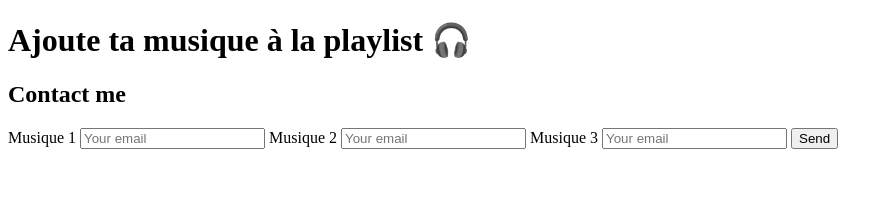
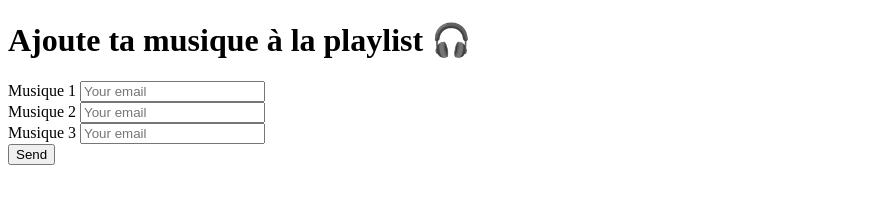
Before and after one commit to kokiko92/spotify-backend, a plain HTML site: page index.html in a window 1280 px wide. Shown: the whole page, without its empty margins (0-893 px from the left). Drawn offline with Linux system fonts and the light colour scheme.

Commit message:
Update index.html

```diff
--- a/index.html
+++ b/index.html
@@ -6,24 +6,20 @@
 </head>
 <body>
   <h1>Ajoute ta musique à la playlist 🎧</h1>
- <!-- Formulaire de contact -->
- <section class="contact">
-  <div id="ancrage">
-    <h2>Contact me</h2>
-  </div>
+
   <form action="https://formspree.io/f/xvgaobba" method="POST">
     <label class="label" for="musique1">Musique 1</label>
-    <input id="email" type="email" name="email" placeholder="Your email" required>
+    <input id="email" type="email" name="email" placeholder="Your email" required> <br>
 
     <label class="label" for="musique2">Musique 2</label>
-    <input id="email" type="email" name="email" placeholder="Your email" required>
+    <input id="email" type="email" name="email" placeholder="Your email" required> <br>
 
     <label class="label" for="musique3">Musique 3</label>
-    <input id="email" type="email" name="email" placeholder="Your email" required>
+    <input id="email" type="email" name="email" placeholder="Your email" required> <br>
 
     <button type="submit">Send</button>
   </form>
-</section>
+
 
 </body>
 </html>
```
